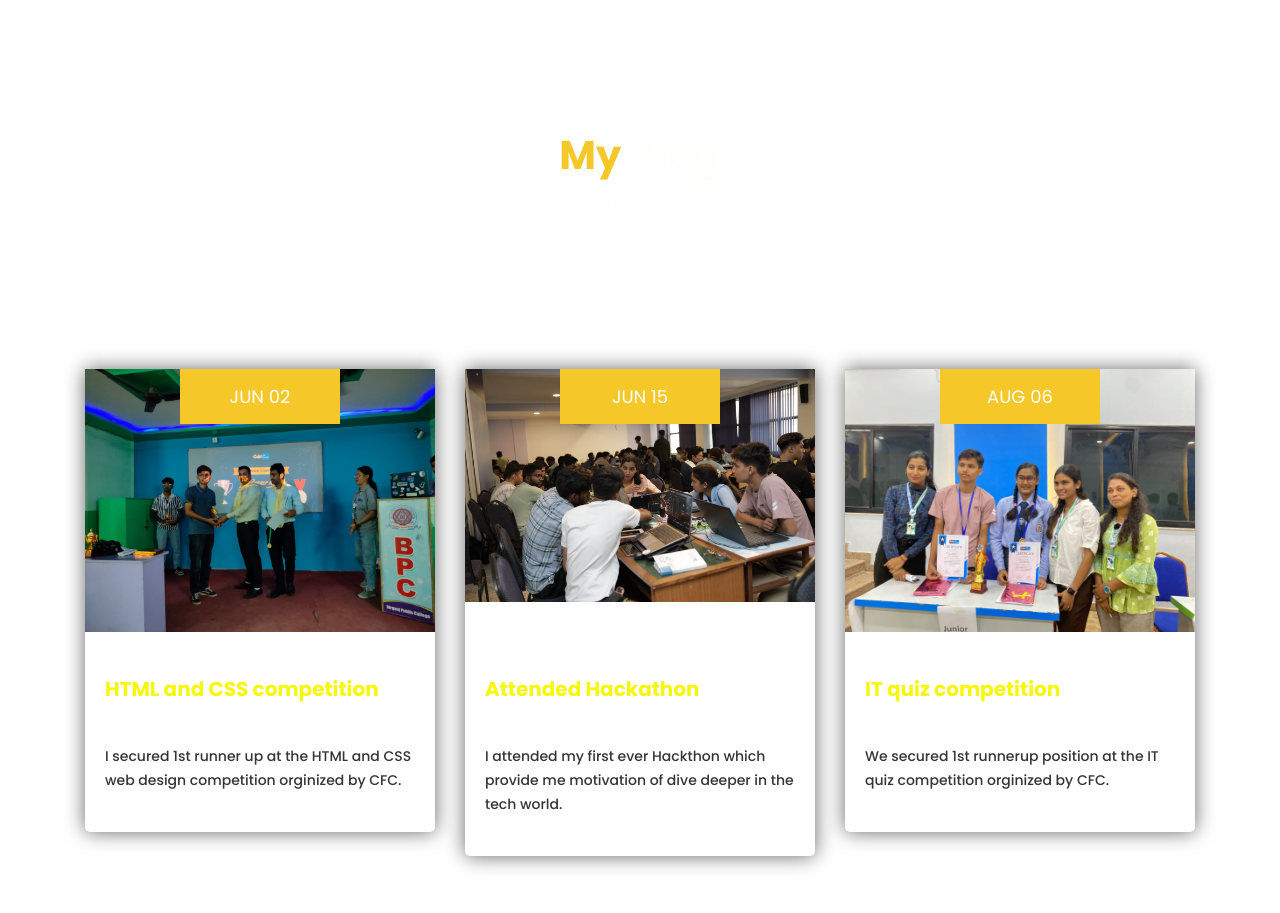
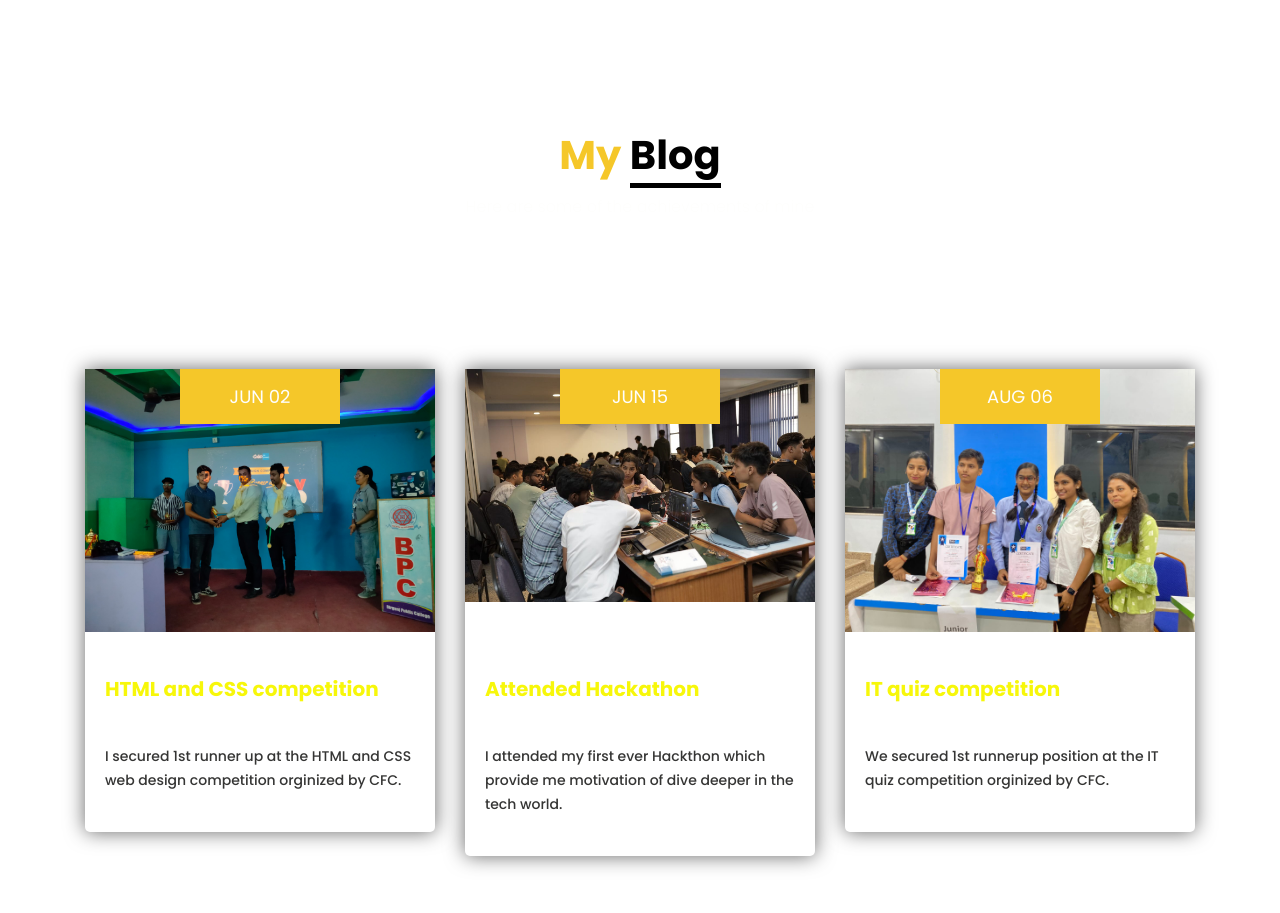
Before and after one commit to Bishal2231/BISHALjsweb, a plain HTML site: page index.html in a window 1280 px wide. Shown: the part 2380-3293 px from the top of the page. Drawn offline with Linux system fonts and the light colour scheme; files that its build step writes are made by us from their sources.

Commit message:
fix blog text

```diff
--- a/css/style.css
+++ b/css/style.css
@@ -728,8 +728,8 @@ button {
 }
 
 .blog_taital_1 {
-    color: #fefefd;
-    border-bottom: 5px solid #fefefd;
+    color: black;
+    border-bottom: 5px solid #000000;
 }
 
 .blog_text {
```
